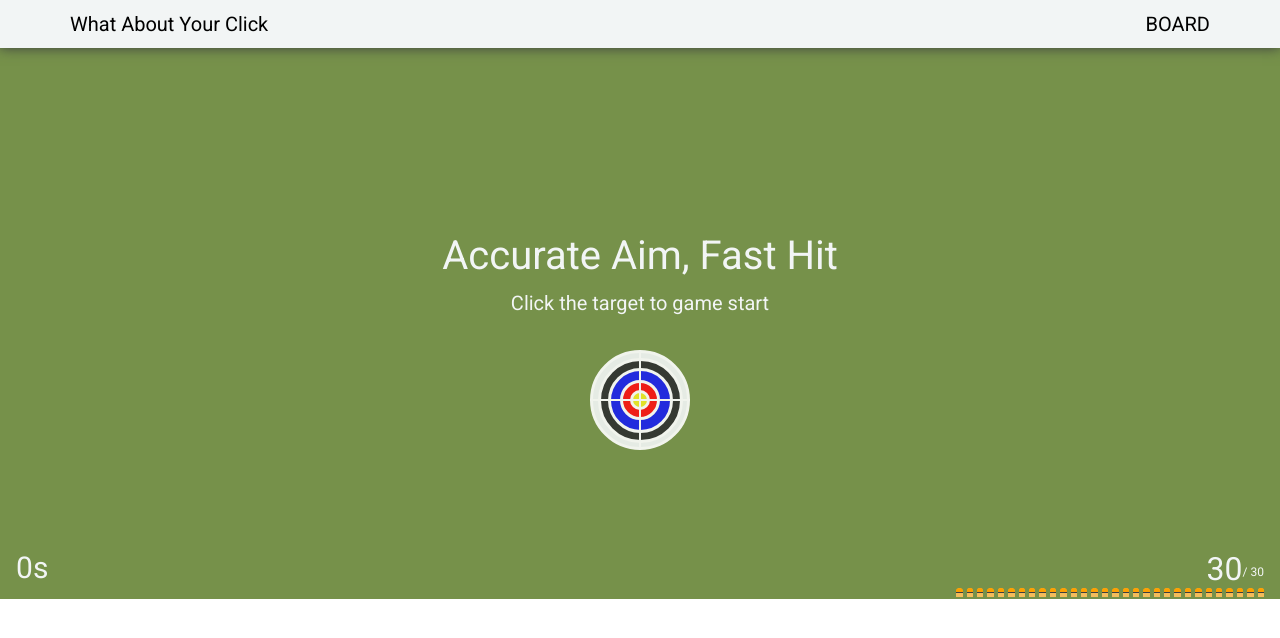
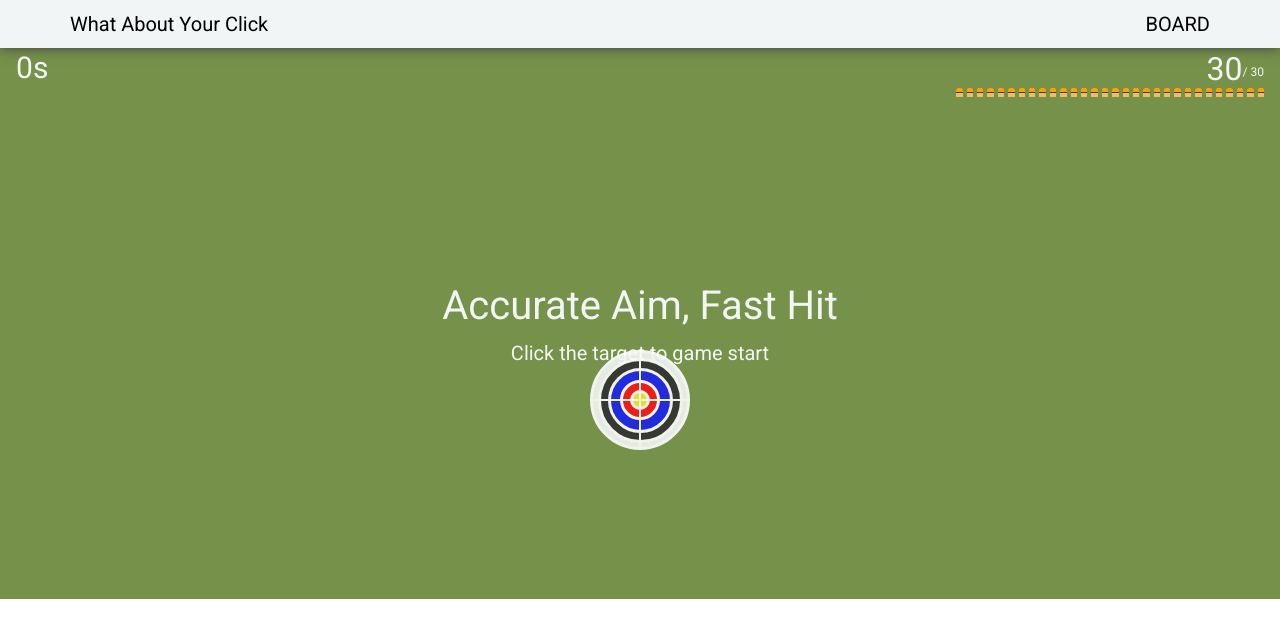
Before and after one commit to tjdwp0211/shooting-game, a Next.js app: page / in a window 1280 px wide. Shown: the top 638 px of the page. Built offline with nearby package versions, Linux system fonts and the light colour scheme.

Commit message:
style: index page Layout #17
- Change index page UIs Layout

```diff
--- a/src/pages/index.tsx
+++ b/src/pages/index.tsx
@@ -36,6 +36,7 @@ function Home() {
   return (
     <Layout indexPage>
       {gameProgress.checkScore && <Presenter />}
+      <ResponsiveWrapper>
         <Wrapper onClick={handleStackingHit}>
           {!gameProgress.start && containTexts()}
           <TargetBoard
@@ -47,6 +48,7 @@ function Home() {
           gameProgress={gameProgress}
           setGameProgress={setGameProgress}
         />
+      </ResponsiveWrapper>
       <BoxWrapper>
         <Box>
           <></>
@@ -79,3 +81,8 @@ const BoxWrapper = styled.div`
   width: 100%;
   height: 600px;
 `;
+
+const ResponsiveWrapper = styled.div`
+  display: flex;
+  flex-direction: column-reverse;
+`;
```
Lines whose indentation alone changed are shown as unchanged.
